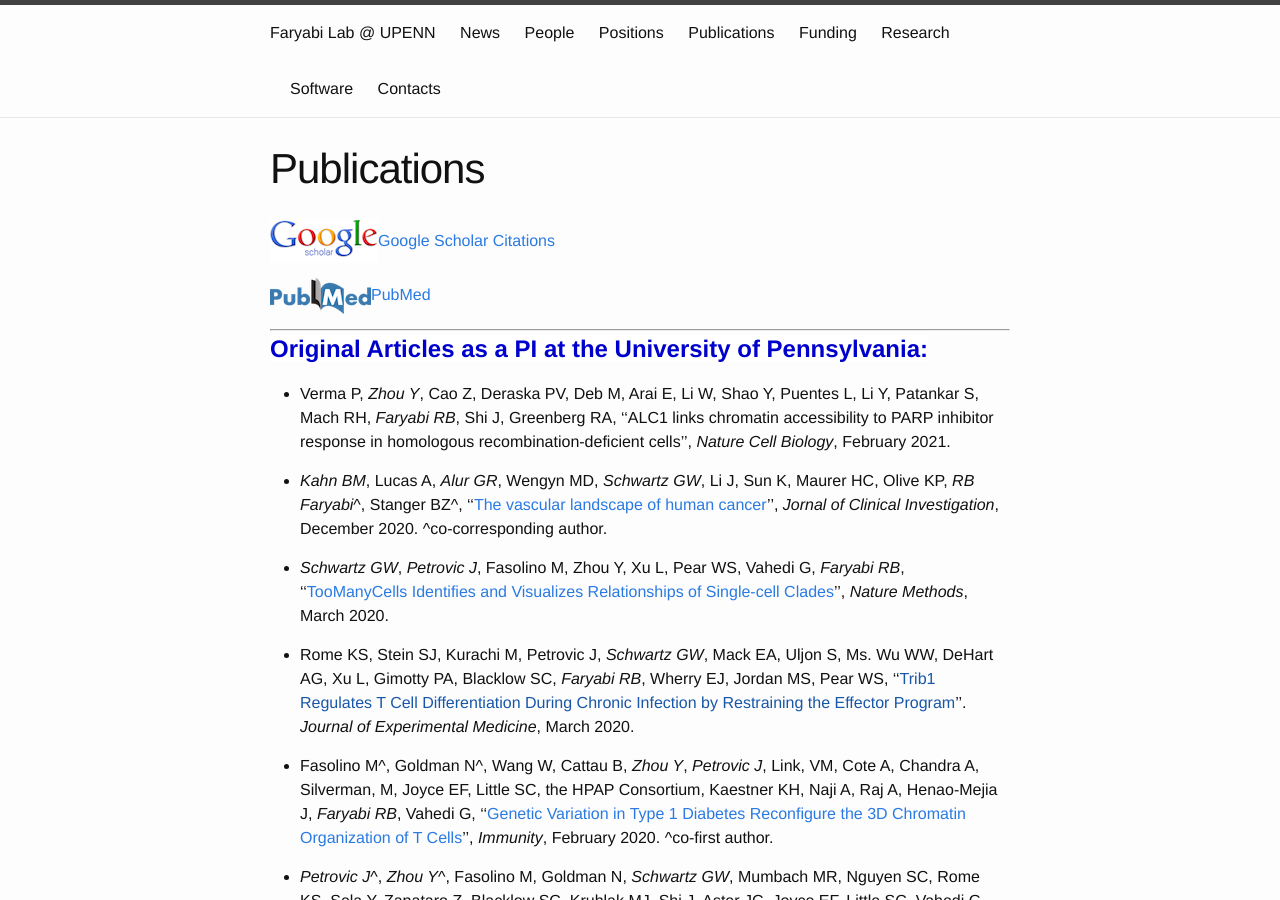
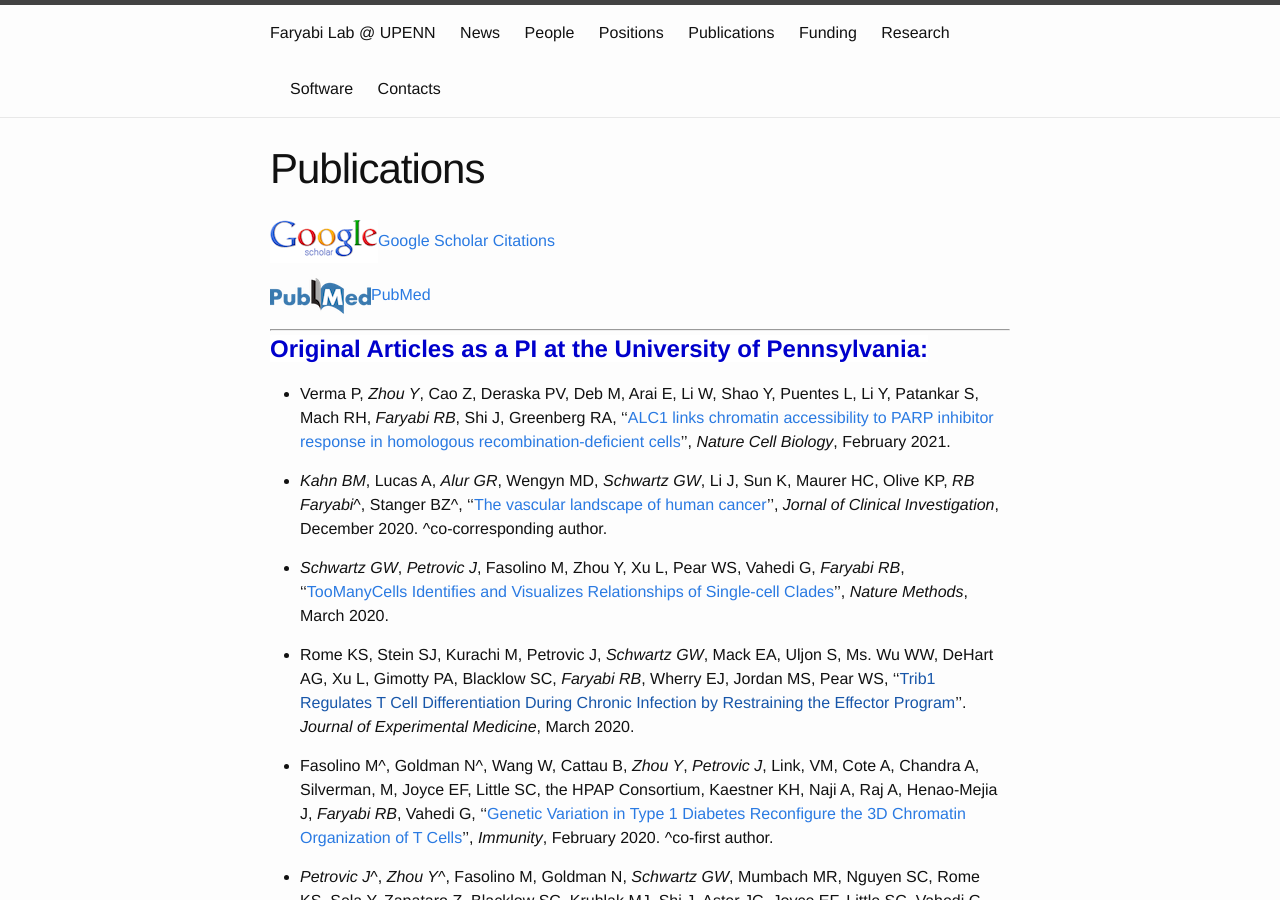
Before and after one commit to faryabib/faryabib.github.io, a Jekyll site: the page built from publications.md, in a window 1280 px wide and 900 px high. Built offline with Jekyll 4.4.1, drawn with Linux system fonts in a browser that asks for light colours; part of the change alters nothing that is shown.

```diff
--- a/publications.md
+++ b/publications.md
@@ -11,7 +11,7 @@ permalink: /Publications.html
 ----
 <strong><span style="font-size: 1.5em; font-weight: bold; color: #0000cc; background-color: #ffffff"> Original Articles as a PI at the University of Pennsylvania:</span><strong>
 
-+ Verma P, _Zhou Y_, Cao Z, Deraska PV, Deb M, Arai E, Li W, Shao Y, Puentes L, Li Y, Patankar S, Mach RH, _Faryabi RB_, Shi J, Greenberg RA, ''ALC1 links chromatin accessibility to PARP inhibitor response in homologous recombination-deficient cells'', _Nature Cell Biology_, February 2021.
++ Verma P, _Zhou Y_, Cao Z, Deraska PV, Deb M, Arai E, Li W, Shao Y, Puentes L, Li Y, Patankar S, Mach RH, _Faryabi RB_, Shi J, Greenberg RA, ''[ALC1 links chromatin accessibility to PARP inhibitor response in homologous recombination-deficient cells](https://www.nature.com/articles/s41556-020-00624-3)'', _Nature Cell Biology_, February 2021.
 
 + _Kahn BM_, Lucas A, _Alur GR_, Wengyn MD, _Schwartz GW_, Li J, Sun K, Maurer HC, Olive KP, _RB Faryabi_^, Stanger BZ^, ''[The vascular landscape of human cancer](https://www.jci.org/articles/view/136655)'', _Jornal of Clinical Investigation_, December 2020. ^co-corresponding author.
 
```
